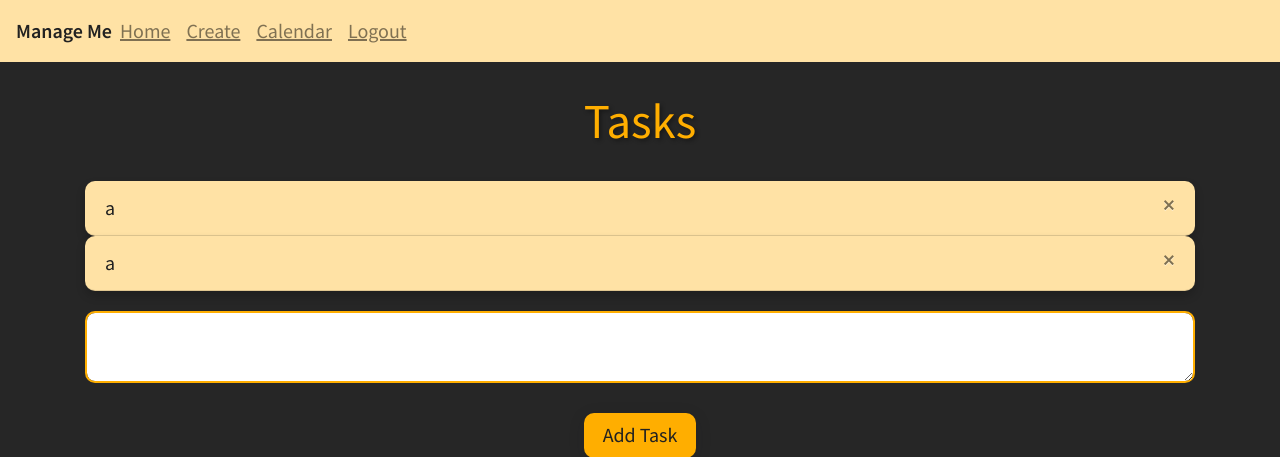
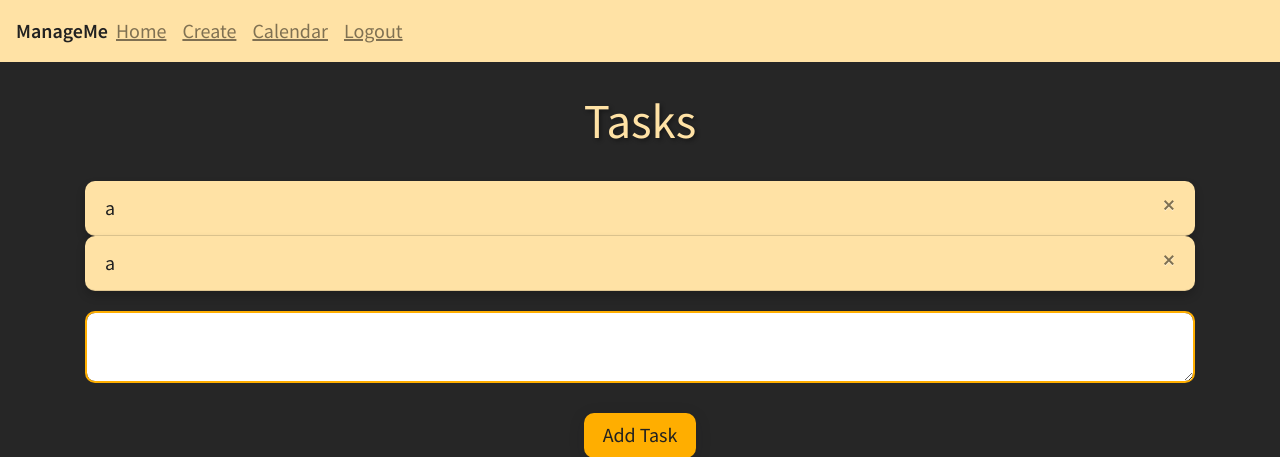
Before and after one commit to nrgrill/ManageMe, a Flask app: page / in a window 1280 px wide. Shown: the top 457 px of the page. Run offline with Flask 2, Linux system fonts and the light colour scheme; a user stored in the database is signed in; data comes from the database, SQL or seed files in the repository; both versions use the stored data as it was after the commit; some libraries are stand-ins or nearby versions.

Commit message:
asdasdasasdasdasdd

```diff
--- a/ManageMe/website/templates/base.html
+++ b/ManageMe/website/templates/base.html
@@ -29,7 +29,7 @@
   </head>
   <body style="background: rgb(38, 38, 38)">
     <nav class="navbar navbar-expand-lg navbar-light" style="background-color: #ffe2a5;">
-      <p style="font-size: 20px;font-weight: bold">Manage Me</p>
+      <p style="font-size: 20px;font-weight: bold">ManageMe</p>
       <button
         class="navbar-toggler"
         type="button"
--- a/ManageMe/website/templates/home.html
+++ b/ManageMe/website/templates/home.html
@@ -1,7 +1,7 @@
 {% extends "base.html" %} {% block title %}Home{% endblock %} {% block content %}
 <div class = "container">
   <br />
-  <h1 align="center" style="color:rgb(255, 174, 0); text-shadow: 2px 2px 4px rgba(0,0,0,0.4);">Tasks</h1>
+  <h1 align="center" style="color:rgb(255, 226, 165); text-shadow: 2px 2px 4px rgba(0,0,0,0.4);">Tasks</h1>
   <br />
   <ul class="list-group list-group-flush" id="tasks">
     {% for task in user.tasks %}
--- a/ManageMe/website/templates/welcome.html
+++ b/ManageMe/website/templates/welcome.html
@@ -49,6 +49,7 @@
 <body>
     <div class="container">
         <div class="heading">
+            <br>
             <H2 align ="center" style="color:rgb(255, 226, 165);text-align:center;">ManageMe</H2>
         </div>
         <div class="inner-container">
```
Also changed, not shown: ManageMe/website/templates/calendar.html (+6 -6 lines), ManageMe/instance/database.db.
